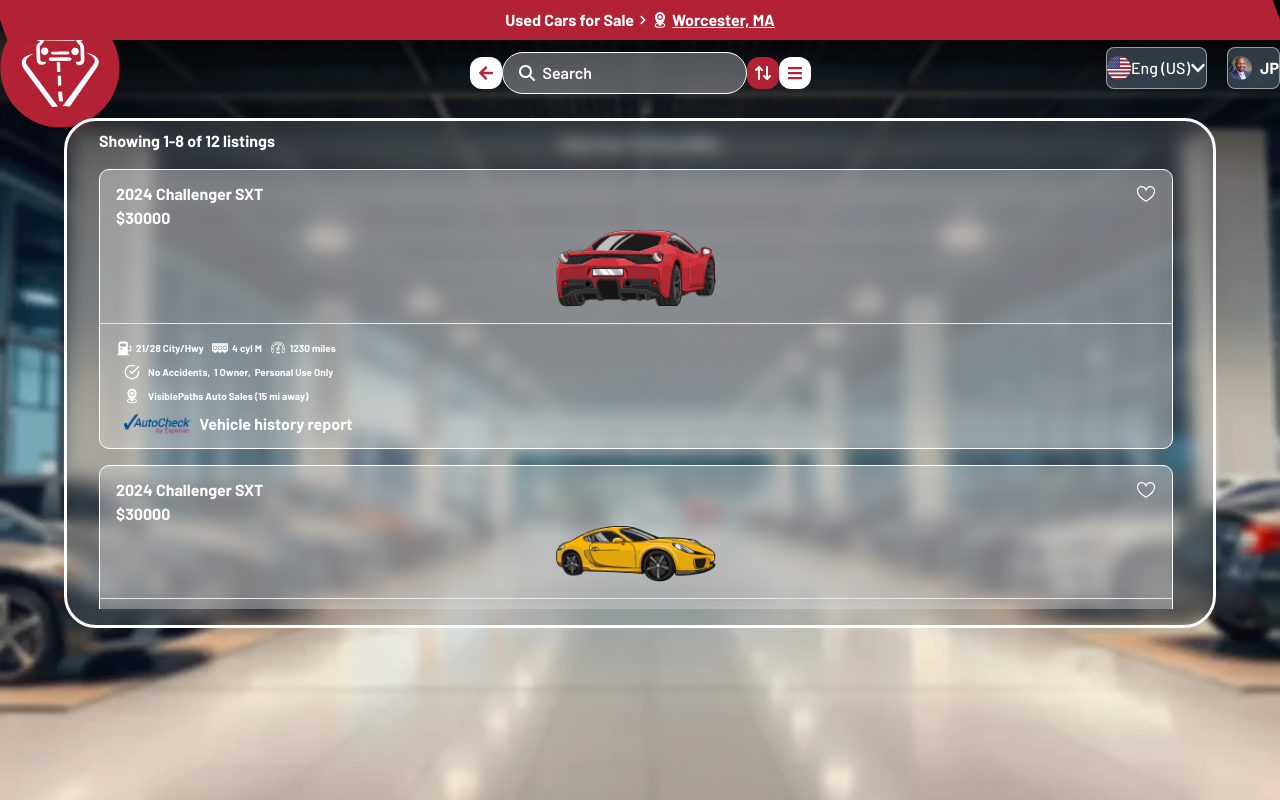
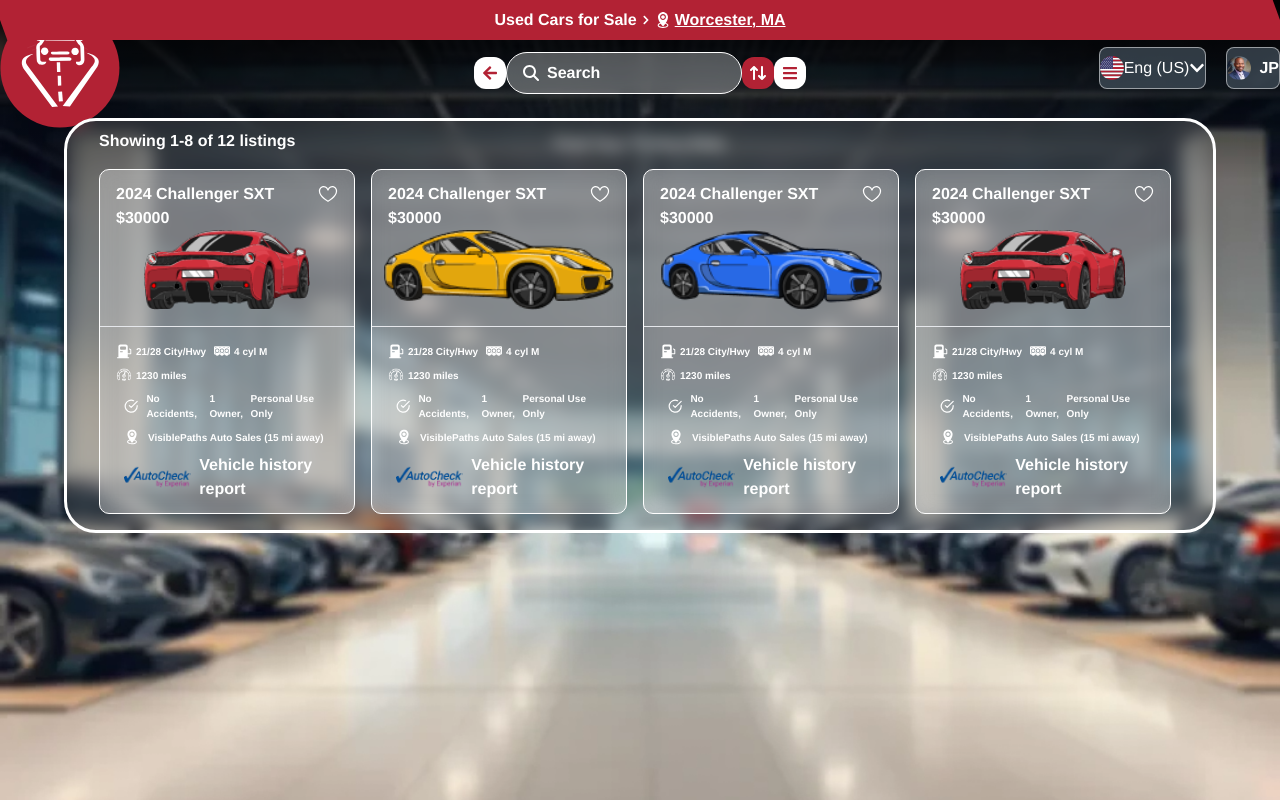
Before and after one commit to Abulkalam-Asif/visible-paths-portal, a Next.js app: page /find-your-ride in a window 1280 px wide. Built offline with nearby package versions, Linux system fonts and the light colour scheme; what fluid-tailwind would draw is missing.

Commit message:
cars display page updated

```diff
--- a/src/app/globals.css
+++ b/src/app/globals.css
@@ -52,3 +52,30 @@
   background: #B22234;
   border-radius: 1rem;
 }
+
+/* Cars display scrollbar styling */
+.cars-display::-webkit-scrollbar {
+  width: 8px;
+  height: 8px;
+  border-radius: 100%;
+}
+
+.cars-display::-webkit-scrollbar-thumb {
+  background-color: rgba(255, 255, 255, 0.3);
+  backdrop-filter: blur(4px);
+  border-radius: 100%;
+}
+
+.cars-display::-webkit-scrollbar-thumb:hover {
+  background-color: rgba(255, 255, 255, 1);
+}
+
+.cars-display::-webkit-scrollbar-track {
+  background-color: transparent;
+}
+
+/* For Firefox */
+.cars-display {
+  scrollbar-width: thin;
+  scrollbar-color: rgba(255, 255, 255, 0.3) transparent;
+}
--- a/src/app/layout.tsx
+++ b/src/app/layout.tsx
@@ -1,12 +1,6 @@
 import type { Metadata } from "next";
-import { Barlow } from "next/font/google";
 import "./globals.css";
 import Header from "@/components/general/Header";
-
-const barlow = Barlow({
-  subsets: ["latin"],
-  weight: ["400", "500", "600", "700"],
-});
 
 export const metadata: Metadata = {
   title: "VisiblePaths",
@@ -20,7 +14,7 @@
 }>) {
   return (
     <html lang="en">
-      <body className={barlow.className}>
+      <body className={"font-helvetica"}>
         <Header />
         {children}
       </body>
--- a/src/components/findYourRide/FindYourRideCarCard.tsx
+++ b/src/components/findYourRide/FindYourRideCarCard.tsx
@@ -1,3 +1,4 @@
+"use client";
 import {
   autoCheckIcon,
   drivenWhiteIcon,
@@ -6,9 +7,10 @@
   mileageWhite2Icon,
 } from "@/assets/images";
 import Image from "next/image";
-import React from "react";
+import React, { useState } from "react";
 import { FiCheckCircle } from "react-icons/fi";
-import { GoHeart } from "react-icons/go";
+import { GoHeart, GoHeartFill } from "react-icons/go";
+import { motion } from "framer-motion";
 
 type FindYourRideCarCardProps = {
   name: string;
@@ -31,23 +33,39 @@
   properties,
   seller,
 }: FindYourRideCarCardProps) => {
+  const [isFavourite, setIsFavourite] = useState(false);
   return (
     <>
-      <div className="py-3 border-[1.5px] border-white rounded-[10px] bg-white/30 backdrop-blur-[10px] text-white font-bold">
+      <div className="min-w-64 w-full py-3 border-[1.5px] border-white rounded-[10px] bg-white/30 backdrop-blur-[10px] text-white font-bold sm:w-1/2 lg:w-1/3">
         <div className="px-3 xs:px-4">
           <div className="flex flex-row items-center justify-between">
             <span className="text-sm">{name}</span>
-            <button>
-              <GoHeart className="w-5 h-auto" />
-            </button>
+            {isFavourite && (
+              <motion.button
+                whileHover={{ scale: 1.1 }}
+                whileTap={{ scale: 0.8 }}
+                onClick={() => setIsFavourite(false)}>
+                <GoHeartFill className="w-5 h-auto" />
+              </motion.button>
+            )}
+            {!isFavourite && (
+              <motion.button
+                whileHover={{ scale: 1.1 }}
+                whileTap={{ scale: 0.8 }}
+                onClick={() => setIsFavourite(true)}>
+                <GoHeart className="w-5 h-auto" />
+              </motion.button>
+            )}
           </div>
           <span className="text-xl">${price}</span>
         </div>
-        <div className="w-full h-auto max-w-40 mx-auto">
-          <img
+        <div className="w-auto h-20 mx-auto">
+          <Image
             src={image}
             alt={name}
             className="w-full h-full object-contain"
+            width={300}
+            height={200}
           />
         </div>
         <hr className="bg-white my-4" />
--- a/src/components/findYourRide/FindYourRideCarsDisplay.tsx
+++ b/src/components/findYourRide/FindYourRideCarsDisplay.tsx
@@ -8,7 +8,7 @@
         <h3 className="font-bold mb-4">
           Showing 1-8 of {carsData.length} listings
         </h3>
-        <div className="max-h-[55vh] overflow-y-auto grid grid-cols-1 gap-4 pr-2 sm:grid-cols-2 lg:grid-cols-3">
+        <div className="cars-display max-h-[55vh] overflow-x-auto flex gap-4 pr-2">
           {carsData.map((car, index) => (
             <FindYourRideCarCard key={index} {...car} />
           ))}
--- a/src/components/findYourRide/FindYourRideClientPage.tsx
+++ b/src/components/findYourRide/FindYourRideClientPage.tsx
@@ -7,7 +7,7 @@
   return (
     <>
       <section className="min-h-screen h-auto bg-survey bg-no-repeat bg-top bg-cover">
-        <div className="max-w-7xl mx-auto ~px-4/12 pb-4 ~/md:~pt-28/36 lg:~pt-24/28">
+        <div className="max-w-7xl mx-auto ~px-4/12 pb-4 ~/md:~pt-28/36 lg:~pt-24/32">
           <FindYourRideHeaderMob />
           <FindYourRideNavDes />
           <FindYourRideCarsDisplay />
--- a/src/components/findYourRide/FindYourRideNavDes.tsx
+++ b/src/components/findYourRide/FindYourRideNavDes.tsx
@@ -54,7 +54,7 @@
           <button className="bg-white p-2 rounded-xl">
             <FaArrowLeft className="text-customRed ~lg:~w-6/8 h-auto" />
           </button>
-          <div className="flex flex-col gap-4">
+          <div className="flex flex-col gap-2">
             <div className="flex items-center gap-2 px-4 py-2 border border-white bg-white/30 backdrop-blur-md rounded-full text-white">
               <FaMagnifyingGlass className="~/sm:~w-3/4 h-auto" />
               <input
--- a/src/components/findYourRide/subMenus/LocationSubMenu.tsx
+++ b/src/components/findYourRide/subMenus/LocationSubMenu.tsx
@@ -20,6 +20,7 @@
     max = 100;
   const locationSettingHandler = () => {
     // Set the location here
+    setLocation("Current Location");
   };
 
   return (
--- a/tailwind.config.ts
+++ b/tailwind.config.ts
@@ -16,6 +16,9 @@
     extend: {
       screens: {
         xs: "25rem",
+      },
+      fontFamily: {
+        helvetica: ["Helvetica", "Arial", "sans-serif"],
       },
       backgroundImage: {
         main: "url('/images/mainBg.webp')",
```
